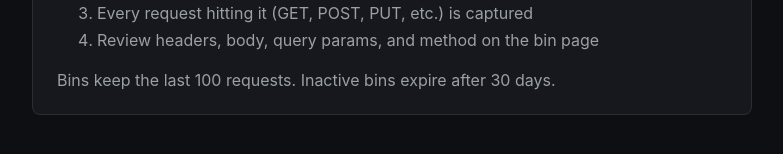
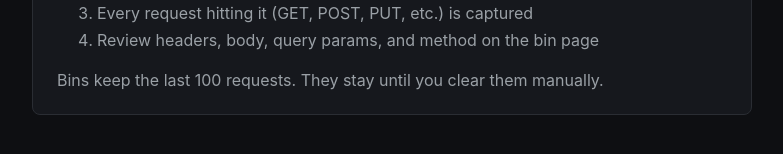
Before and after one commit to rajsingh151509-sys/webhook-inspector, a Next.js app: page / in a window 1280 px wide. Shown: the part 390-544 px from the top of the page, without its empty margins (248-1031 px from the left). Built offline with nearby package versions, Linux system fonts and the light colour scheme.

Commit message:
Update page.js

```diff
--- a/app/page.js
+++ b/app/page.js
@@ -43,7 +43,8 @@ export default function Home() {
           <li>Review headers, body, query params, and method on the bin page</li>
         </ol>
         <p style={{ color: '#9aa0a6', marginBottom: 0 }}>
-          Bins keep the last 100 requests. Inactive bins expire after 30 days.
+             Bins keep the last 100 requests. They stay until you clear them manually.
+
         </p>
       </div>
     </div>
```
